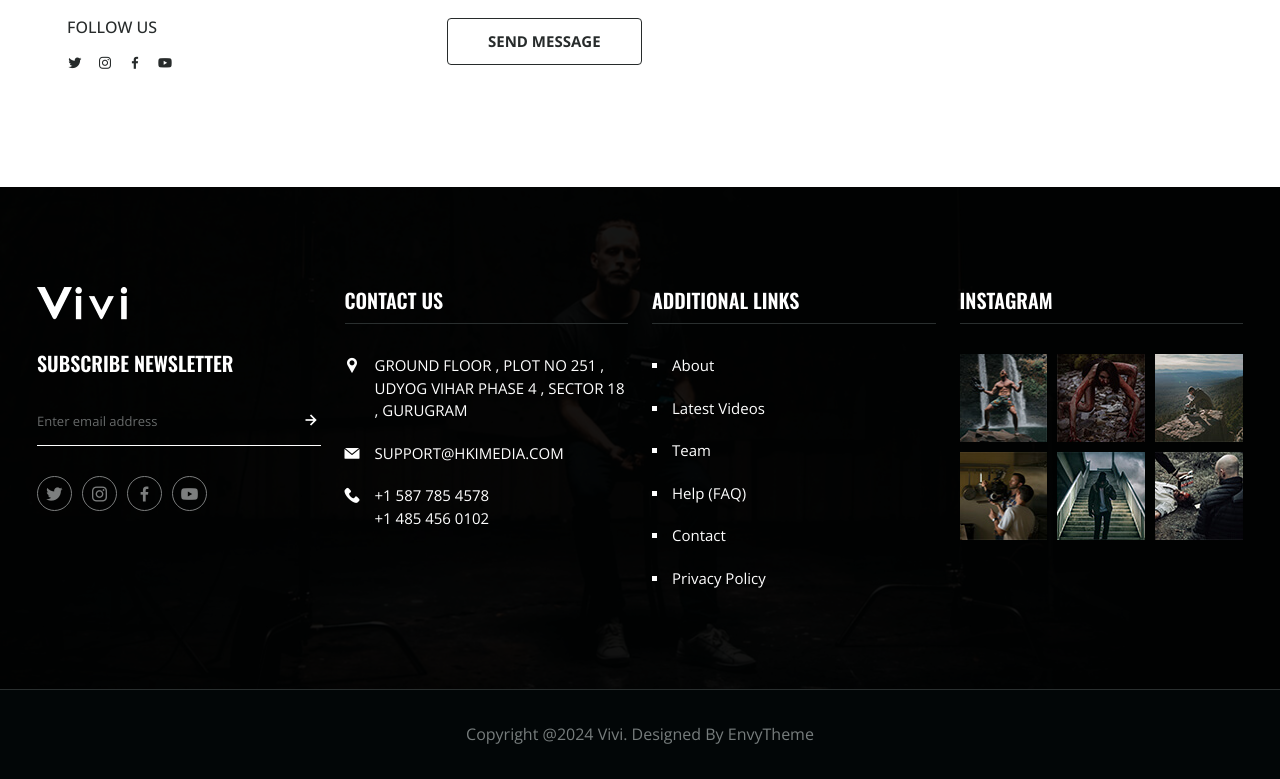
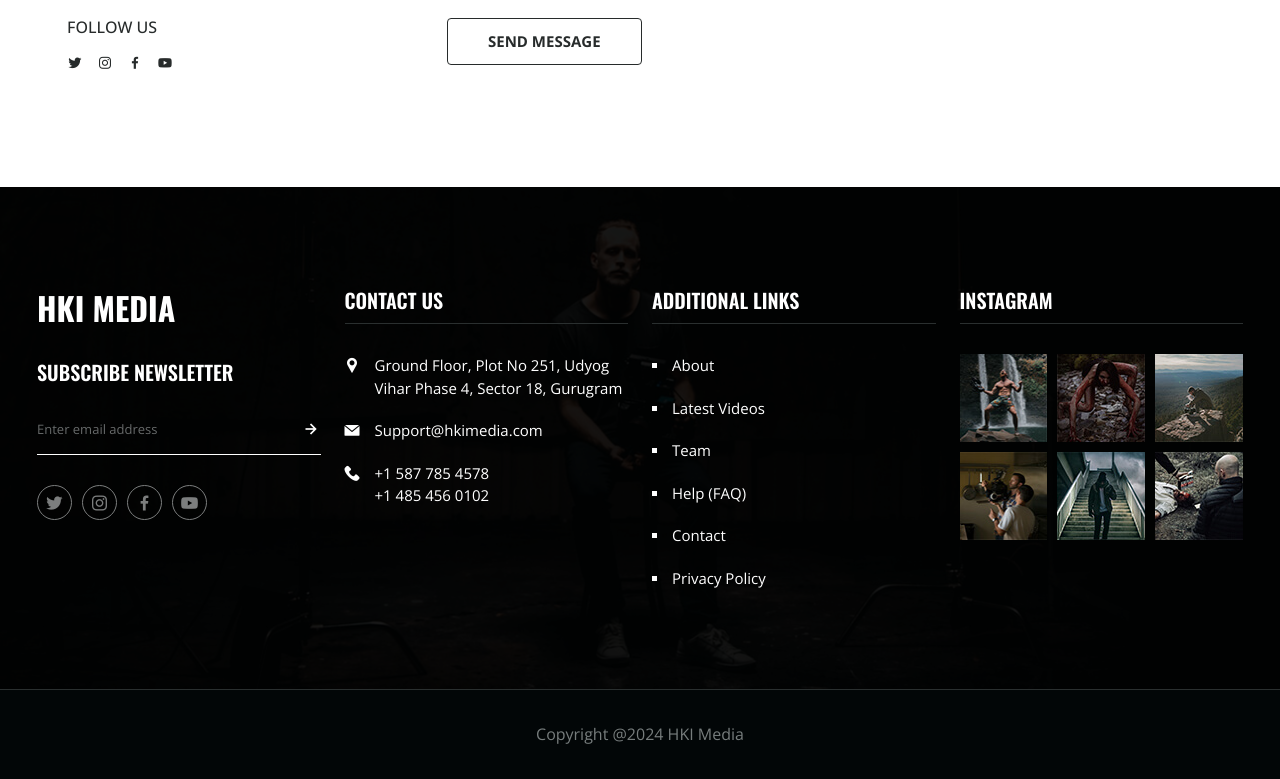
Before and after one commit to jangra-rahul/HKI-Media, a Next.js app: page /contact in a window 1280 px wide. Shown: the part 1445-2224 px from the top of the page. Built offline with nearby package versions, Linux system fonts and the light colour scheme.

Commit message:
route change

```diff
--- a/src/components/Contact/ContactForm.tsx
+++ b/src/components/Contact/ContactForm.tsx
@@ -21,14 +21,15 @@ const ContactForm: React.FC = () => {
                 <li>
                   <i className="flaticon-email-1"></i>
                   Email:
-                  <a href="mailto:hello@vivi.com">SUPPORT@HKIMEDIA.COM</a>
+                  <a href="mailto:Support@hkimedia.com">Support@hkimedia.com</a>
                 </li>
                 <li>
                   <i className="flaticon-pin"></i>
                   Address:
                   <span>
-                    GROUND FLOOR , PLOT NO 251 ,<br /> UDYOG VIHAR PHASE 4 ,
-                    SECTOR 18 ,<br /> GURUGRAM
+                    Ground Floor, Plot No 251, <br></br>Udyog Vihar Phase 4,
+                    Sector 18,<br></br>
+                    Gurugram
                   </span>
                 </li>
               </ul>
--- a/src/components/Layouts/Footer.tsx
+++ b/src/components/Layouts/Footer.tsx
@@ -18,12 +18,13 @@ const Footer: React.FC = () => {
               <div className="single-widget">
                 <div className="logo">
                   <Link href="/">
-                    <Image
+                    {/* <Image
                       src="/img/white-logo.png"
                       alt="Image"
                       width={90}
                       height={33}
-                    />
+                    /> */}
+                    <h2 className="text-white mb-0">HKI Media</h2>
                   </Link>
                 </div>
 
@@ -76,13 +77,13 @@ const Footer: React.FC = () => {
                 <ul className="address">
                   <li>
                     <i className="flaticon-pin"></i>
-                    GROUND FLOOR , PLOT NO 251 , UDYOG VIHAR PHASE 4 , SECTOR 18
-                    , GURUGRAM
+                    Ground Floor, Plot No 251, Udyog Vihar Phase 4, Sector 18,
+                    Gurugram
                   </li>
                   <li>
                     <i className="flaticon-email-1"></i>
-                    <a href="mailto:SUPPORT@HKIMEDIA.COM">
-                      SUPPORT@HKIMEDIA.COM
+                    <a href="mailto:Support@hkimedia.com">
+                      Support@hkimedia.com
                     </a>
 
                     {/* <a href="#">Skype: example</a> */}
@@ -198,12 +199,7 @@ const Footer: React.FC = () => {
       <footer className="footer-bottom-area">
         <div className="container">
           <div className="copyright-wrap">
-            <p>
-              Copyright @{currentYear} Vivi. Designed By{" "}
-              <a href="https://envytheme.com/" target="blank">
-                EnvyTheme
-              </a>
-            </p>
+            <p>Copyright @{currentYear} HKI Media</p>
           </div>
         </div>
       </footer>
--- a/src/components/Layouts/Navbar.tsx
+++ b/src/components/Layouts/Navbar.tsx
@@ -139,18 +139,18 @@ const Navbar: React.FC = () => {
             <ul>
               <li>
                 <i className="flaticon-pin"></i>
-                GROUND FLOOR , PLOT NO 251 ,<br /> UDYOG VIHAR PHASE 4 , SECTOR
-                18 ,<br />
-                GURUGRAM
+                Ground Floor, Plot No 251,<br></br> Udyog Vihar Phase 4, Sector
+                18,<br></br>
+                Gurugram
               </li>
 
               <li>
                 <i className="flaticon-email-1"></i>
                 <a
-                  href="mailto:SUPPORT@HKIMEDIA.COM
+                  href="mailto:Support@hkimedia.com
 "
                 >
-                  SUPPORT@HKIMEDIA.COM
+                  Support@hkimedia.com
                 </a>
                 {/* <a href="#">Skype: example</a> */}
               </li>
```
Also changed, not shown: src/app/page.tsx (+33 -13 lines).
